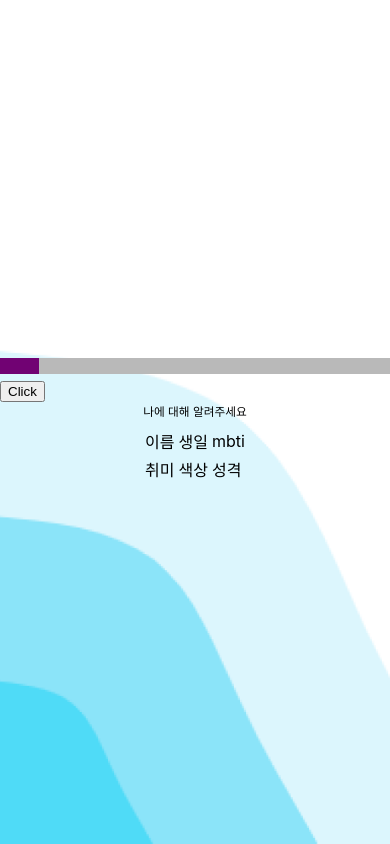
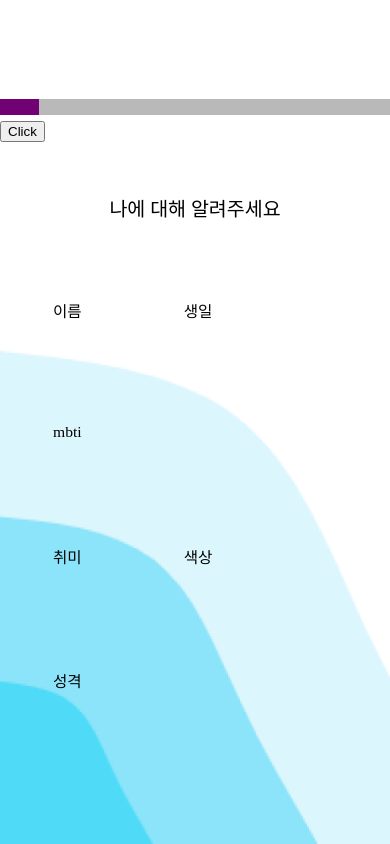
Before and after one commit to ilmerry/SookmyungHackathon, a React (Create React App) app: page /select in a window 390 px wide. Built offline with nearby package versions, Linux system fonts and the light colour scheme; a web font is replaced by a local one.

Commit message:
add: mbti modal

```diff
--- a/src/Components/SelectOthers.js
+++ b/src/Components/SelectOthers.js
@@ -98,37 +98,42 @@ function SelectOthers() {
                             backgroundColor: 'grey'
                         },
                         content: {
-                            color: '#D15593'
+                            color: '#D15593',
+                            width: "70%",
+                            position: "fixed",
+                            left: "13%",
                         }
                     }
-                }>
+
+                }
+                >
 
                 <table>
                     <thead></thead>
                     <tbody>
                         <tr>
-                            <td  onClick={() => setMbtiModal(false)}>ISTJ</td>
-                            <td>ISFJ</td>
-                            <td>INFJ</td>
-                            <td>INTJ</td>
+                            <td className="mbti_t" onClick={() => setMbtiModal(false)}>ISTJ</td>
+                            <td className="mbti_t">ISFJ</td>
+                            <td className="mbti_t">INFJ</td>
+                            <td className="mbti_t">INTJ</td>
                         </tr>
                         <tr>
-                            <td>ISTP</td>
-                            <td>ISFP</td>
-                            <td>INFP</td>
-                            <td>INTP</td>
+                            <td className="mbti_t">ISTP</td>
+                            <td className="mbti_t">ISFP</td>
+                            <td className="mbti_t">INFP</td>
+                            <td className="mbti_t">INTP</td>
                         </tr>
                         <tr>
-                            <td>ESTP</td>
-                            <td>ESFP</td>
-                            <td>ENFP</td>
-                            <td>ENTP</td>
+                            <td className="mbti_t">ESTP</td>
+                            <td className="mbti_t">ESFP</td>
+                            <td className="mbti_t">ENFP</td>
+                            <td className="mbti_t">ENTP</td>
                         </tr>
                         <tr>
-                            <td>ESTJ</td>
-                            <td>ESFJ</td>
-                            <td>ENFJ</td>
-                            <td>ENFJ</td>
+                            <td className="mbti_t">ESTJ</td>
+                            <td className="mbti_t">ESFJ</td>
+                            <td className="mbti_t">ENFJ</td>
+                            <td className="mbti_t">ENFJ</td>
                         </tr>
                     </tbody>
                     <tfoot></tfoot>
@@ -191,20 +196,21 @@ function SelectOthers() {
                 <thead></thead>
                 <tbody>
                 <tr>
-                    <td
+                    <td className="select"
                         onClick={() => setNameModal(true)}
                         >이름</td>
-                    <td onClick={() => setbirthModal(true)}>생일</td>
-                    <td onClick={() => setMbtiModal(true)}>mbti</td>
+                    <td className="select" onClick={() => setbirthModal(true)}>생일</td>
+                    <td className="select" onClick={() => setMbtiModal(true)}>mbti</td>
                 </tr>
                 <tr>
-                    <td onClick={() => setHobbyModal(true)}>취미</td>
-                    <td onClick={() => setColorModal(true)}>색상</td>
-                    <td onClick={() => setCharModal(true)}>성격</td>
+                    <td className="select" onClick={() => setHobbyModal(true)}>취미</td>
+                    <td className="select" onClick={() => setColorModal(true)}>색상</td>
+                    <td className="select" onClick={() => setCharModal(true)}>성격</td>
                 </tr>
                 </tbody>
                 <tfoot></tfoot>
             </table>
+
         </div>
     )
 
--- a/src/css/SelectOthers.css
+++ b/src/css/SelectOthers.css
@@ -20,9 +20,14 @@
     cursor: pointer;
 }
 
+
+
 .tellMe{
     font-size: 3vw;
     text-align: center;
+    font-family: 'IM_Hyemin-Bold';
+    padding-top: 3vw;
+    padding-bottom: 2vw;
 }
 
 table{
@@ -32,7 +37,25 @@ table{
 
 .select{
     float: left;
-    margin: 50px;
+    margin: 70px;
     text-align: center;
-    font-size: 2.3vw;
+    font-size: 3vw;
+    font-family: 'IM_Hyemin-Bold';
 }
+
+.select:hover{
+    cursor: pointer;
+}
+
+@media screen and (max-width:768px) {
+    .tellMe{
+        font-size: 5vw;
+        padding-top: 13vw;
+        padding-bottom: 4vw;
+    }
+
+    .select{
+        margin: 50px;
+        font-size: 4vw;
+    }
+}
```
